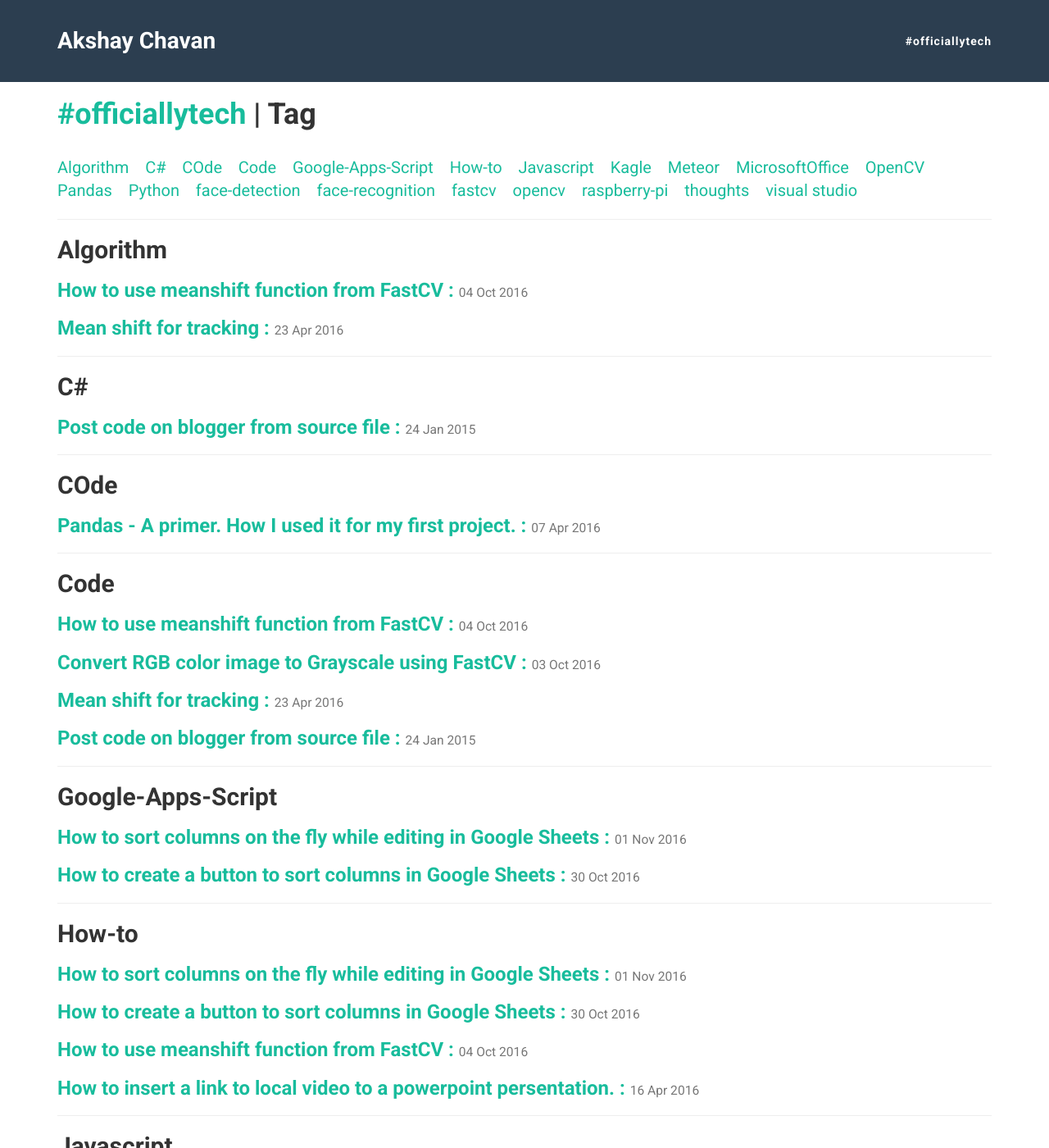
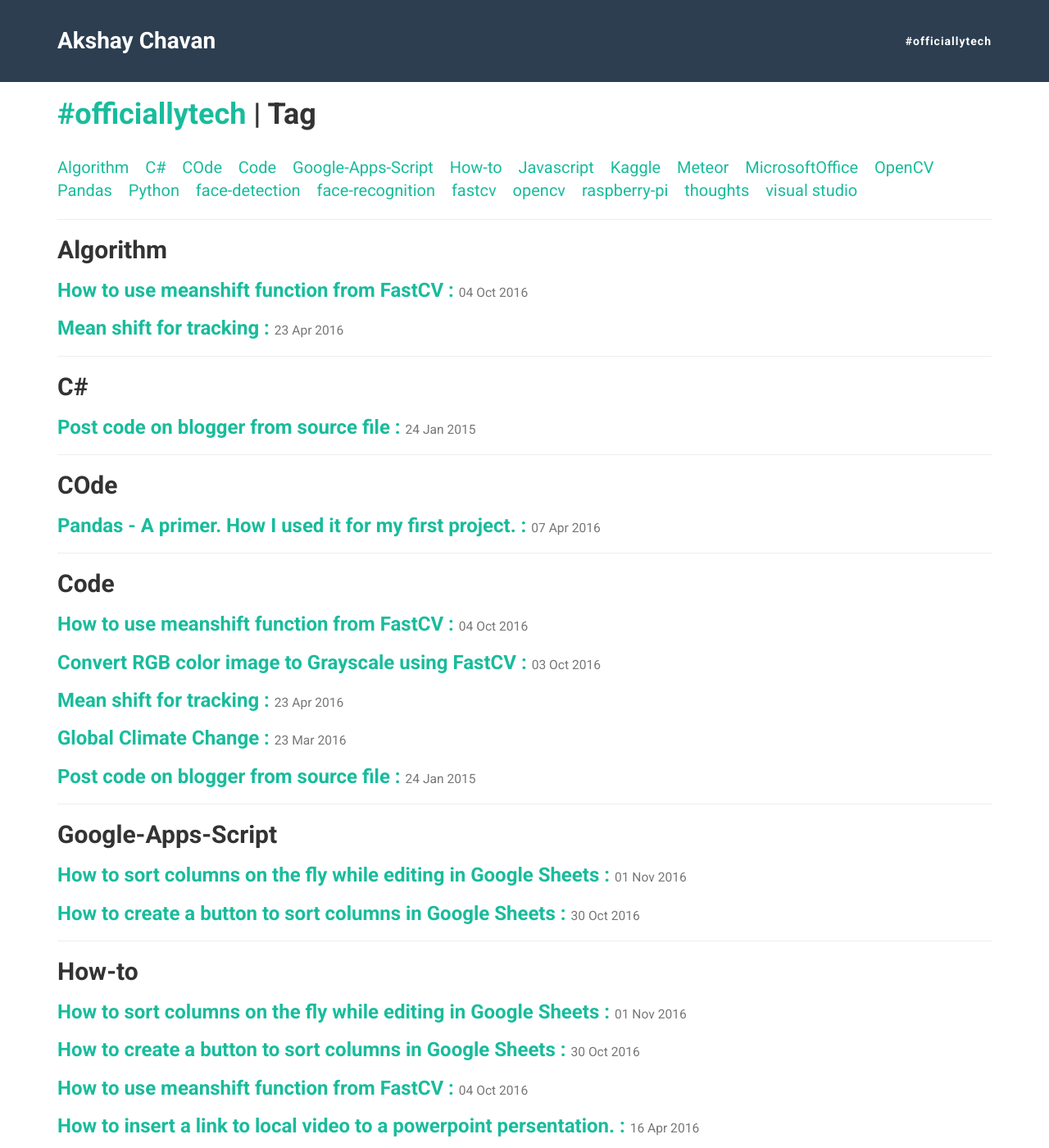
Before and after one commit to arccoder/arccoder.github.io, a Jekyll site: the page built from blog/tag.html, in a window 1280 px wide and 1400 px high. Shown: the whole window at 82% size. Built offline with Jekyll 4.4.1, drawn with Linux system fonts in a browser that asks for light colours; nearby versions of some CDN libraries; some web fonts are replaced.

Commit message:
Update 2016-03-23-global-climate-change.md

```diff
--- a/_posts/2016-03-23-global-climate-change.md
+++ b/_posts/2016-03-23-global-climate-change.md
@@ -2,7 +2,7 @@
 layout: post
 title: Global Climate Change
 category: Tech
-tags: [Javascript, Kagle]
+tags: [Code, Javascript, Kaggle]
 ---
 
 <html>
```
